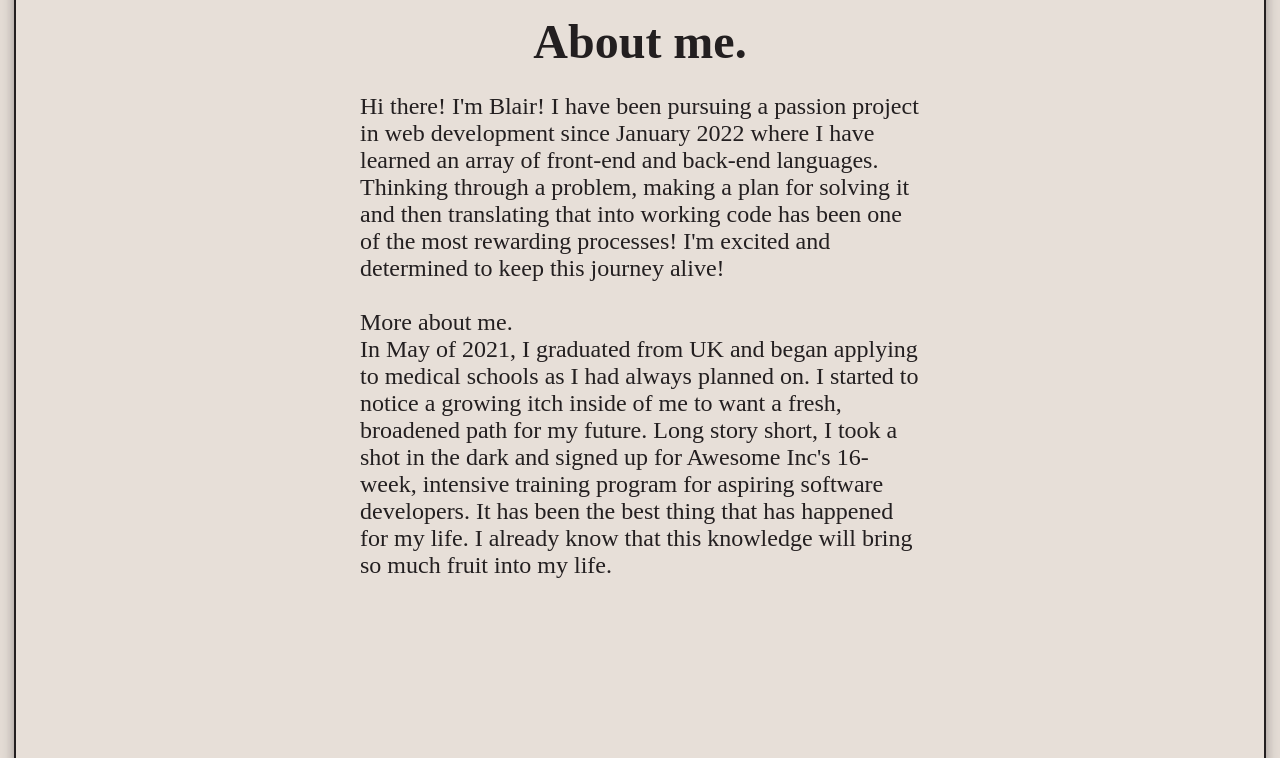
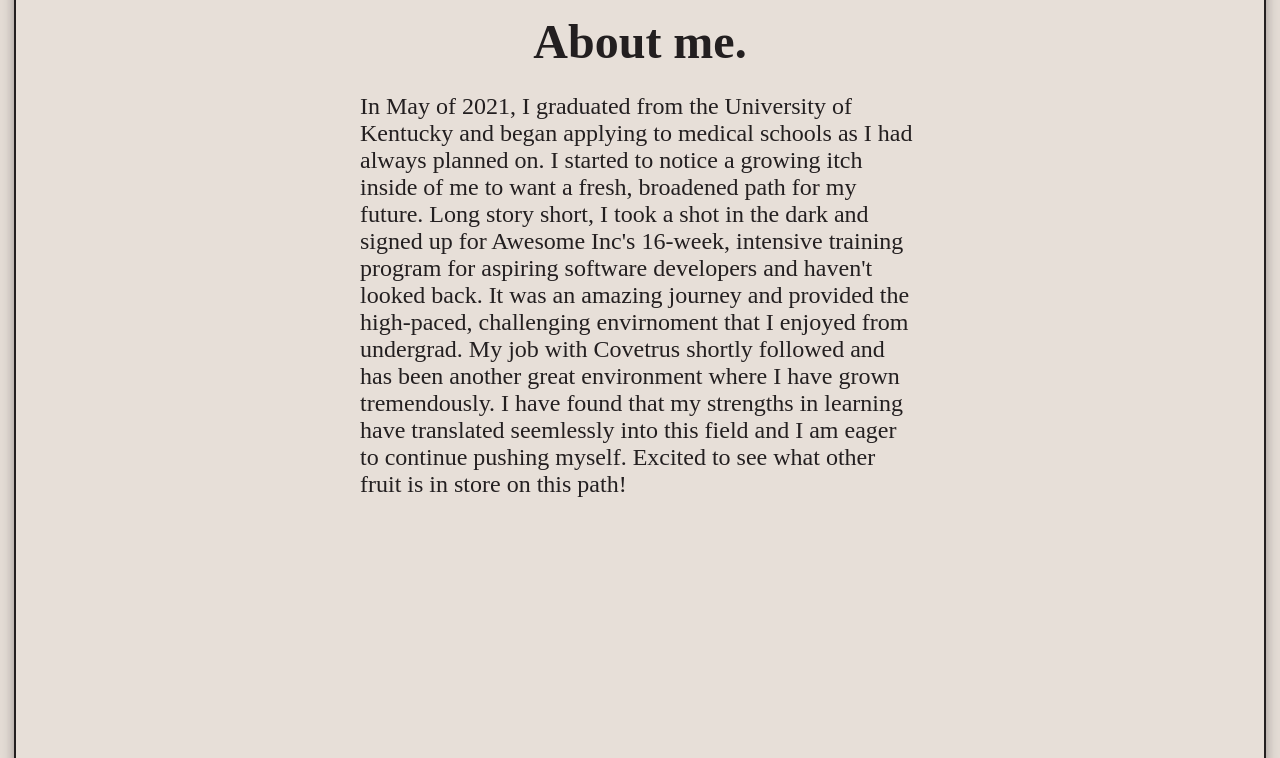
Before and after one commit to blair-cannon/portfolio-blog, a React (Create React App) app: page /AboutMe in a window 1280 px wide. Shown: the part 476-1234 px from the top of the page. Built offline with nearby package versions, Linux system fonts and the light colour scheme.

Commit message:
update about me page for up to date relevance

```diff
--- a/src/routes/aboutMe.js
+++ b/src/routes/aboutMe.js
@@ -5,20 +5,17 @@ export default function AboutMe() {
   return (
     <div className="aboutPageContainer" >
       <div className="aboutImageWrapper">
-        <img className="aboutImage" src={aboutImage} alt="about me"></img>
+       <img className="aboutImage" src={aboutImage} alt="about me"></img>
       </div>
         <h1 className="aboutPageHeader">About me.</h1>
       <div className="aboutMeBioBox">
         <p className="aboutMeBio">
-          Hi there! I'm Blair! I have been pursuing a passion project in web development since January 2022 where I have learned an array of
-          front-end and back-end languages. Thinking through a problem, making a plan for solving it and then translating that
-          into working code has been one of the most rewarding processes! I'm excited and determined to keep this journey alive! <br/> <br/>
-
-          More about me. <br/>
-          In May of 2021, I graduated from UK and began applying to medical schools as I had always planned on. I started to notice
+          In May of 2021, I graduated from the University of Kentucky and began applying to medical schools as I had always planned on. I started to notice
           a growing itch inside of me to want a fresh, broadened path for my future. Long story short, I took a shot in the dark and
-          signed up for Awesome Inc's 16-week, intensive training program for aspiring software developers. It has been the
-          best thing that has happened for my life. I already know that this knowledge will bring so much fruit into my life. <br/>
+          signed up for Awesome Inc's 16-week, intensive training program for aspiring software developers and haven't looked back. It was an amazing journey and
+          provided the high-paced, challenging envirnoment that I enjoyed from undergrad. My job with Covetrus shortly followed and has been another great environment where
+          I have grown tremendously. I have found that my strengths in learning have translated seemlessly into this field and I am eager to continue pushing myself.
+          Excited to see what other fruit is in store on this path!<br/>
         </p>
       </div>
     </div>
```
